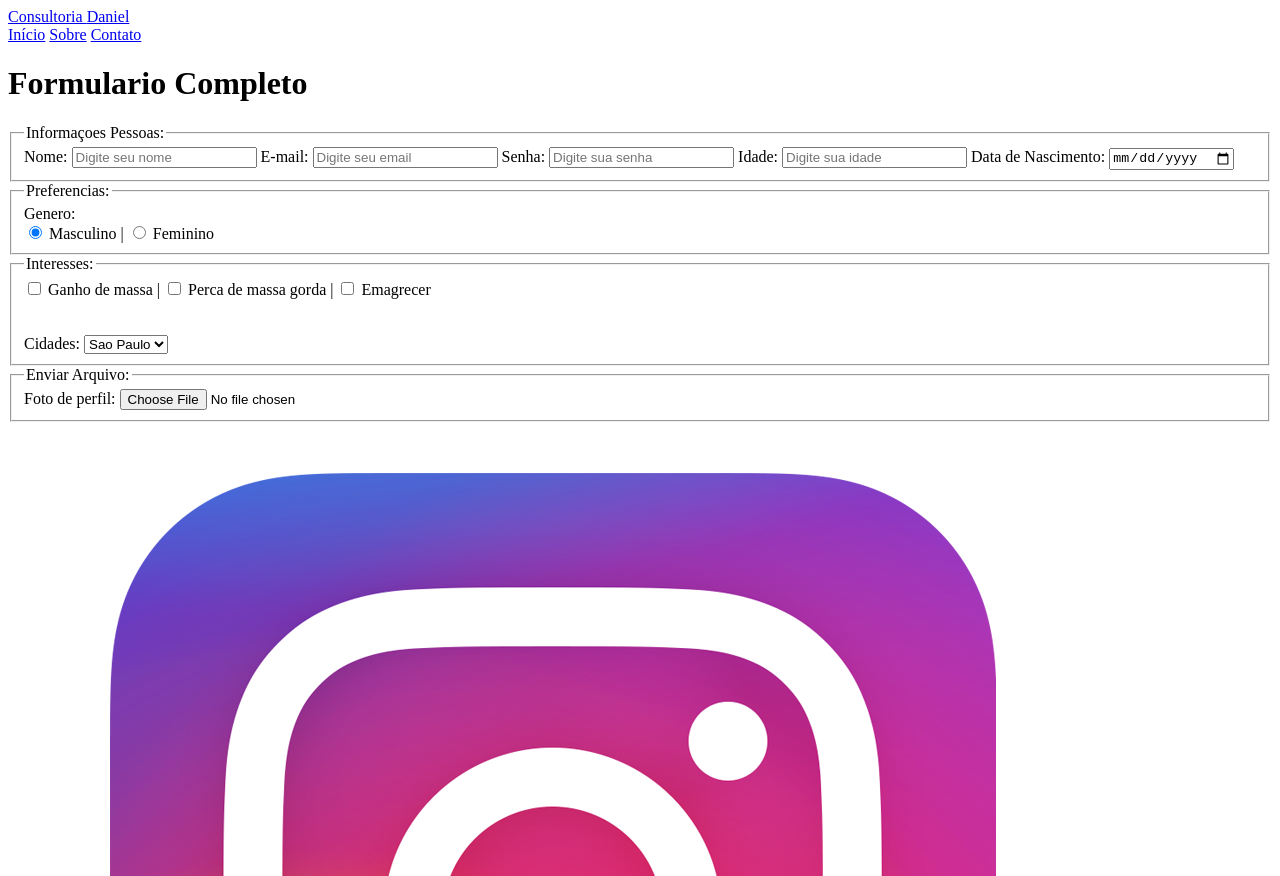
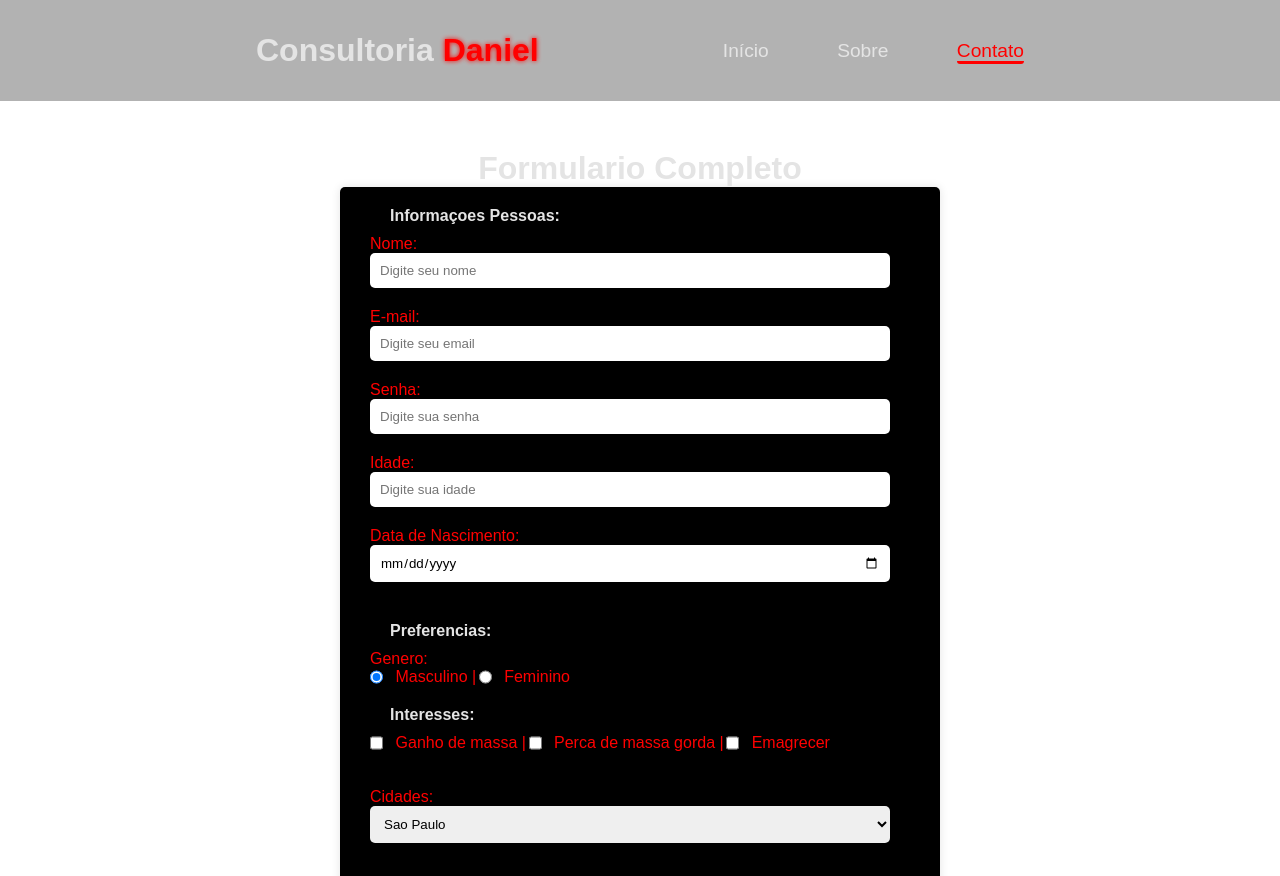
Before and after one commit to CaioLacerdaDev/siteconsultoria, a plain HTML site: page contato.html in a window 1280 px wide. Shown: the top 876 px of the page. Drawn offline with Linux system fonts and the light colour scheme; the site is published under a folder, as on GitHub Pages, so addresses that start at the root find nothing.

Commit message:
Update contato.html

```diff
--- a/contato.html
+++ b/contato.html
@@ -4,7 +4,7 @@
     <meta charset="UTF-8">
     <meta name="viewport" content="width=device-width, initial-scale=1.0">
     <title>Document</title>
-    <link rel="stylesheet" href="/assets/contato.css">
+    <link rel="stylesheet" href="assets/contato.css">
 </head>
 
 <body>
```
